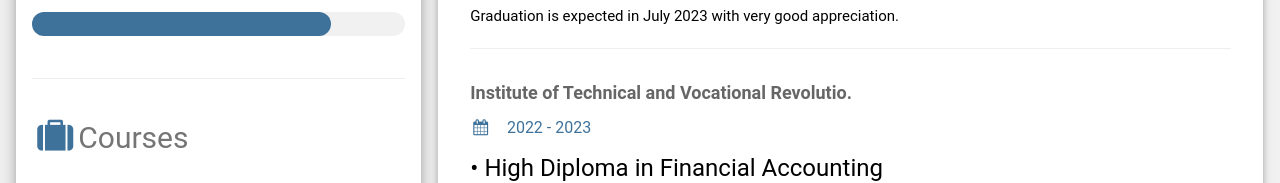
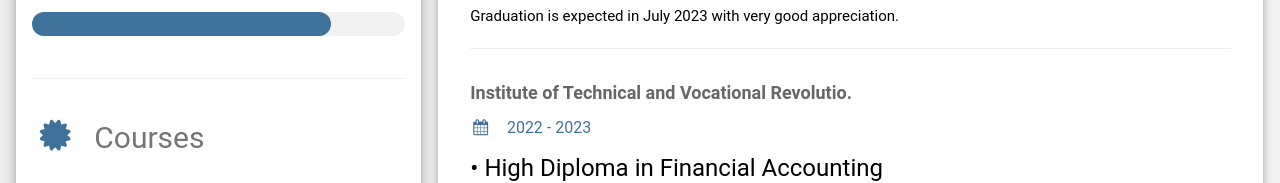
Before and after one commit to Faisalefreet/Profile_Faisal, a plain HTML site: page MyCV.html in a window 1280 px wide. Shown: the part 1825-2008 px from the top of the page. Drawn offline with nearby package versions, Linux system fonts and the light colour scheme; files that its build step writes are made by us from their sources.

Commit message:
Update MyCV.html

```diff
--- a/MyCV.html
+++ b/MyCV.html
@@ -122,7 +122,7 @@ html,body,h1,h2,h3,h4,h5,h6 {font-family: "Roboto", sans-serif}
 </div>
 <br>
 <hr>
-<h2 class="w3-text-grey w3-padding-16"><i  style="color:#3F729B;" class="fa fa-suitcase fa-fw  w3-xxlarge"></i>Courses</h2>
+<h2 class="w3-text-grey w3-padding-16"><i style="color:#3F729B;" class="fa fa-certificate fa-fw w3-margin-right w3-xxlarge"></i>Courses</h2>
 <h5 class="w3-opacity"><b>The training program to build youth capacity funded by the European Union in partnership with ZOA</b></h5>
 <h6 style="color:#3F729B"><i class="fa fa-calendar fa-fw"></i>16/07/2023 to 24/07/2023<span style="background-color:#3F729B" class="w3-tag w3-round"></span></h6>
 <p>In this course, I learned many life, financial, and project management skills</br>
```
